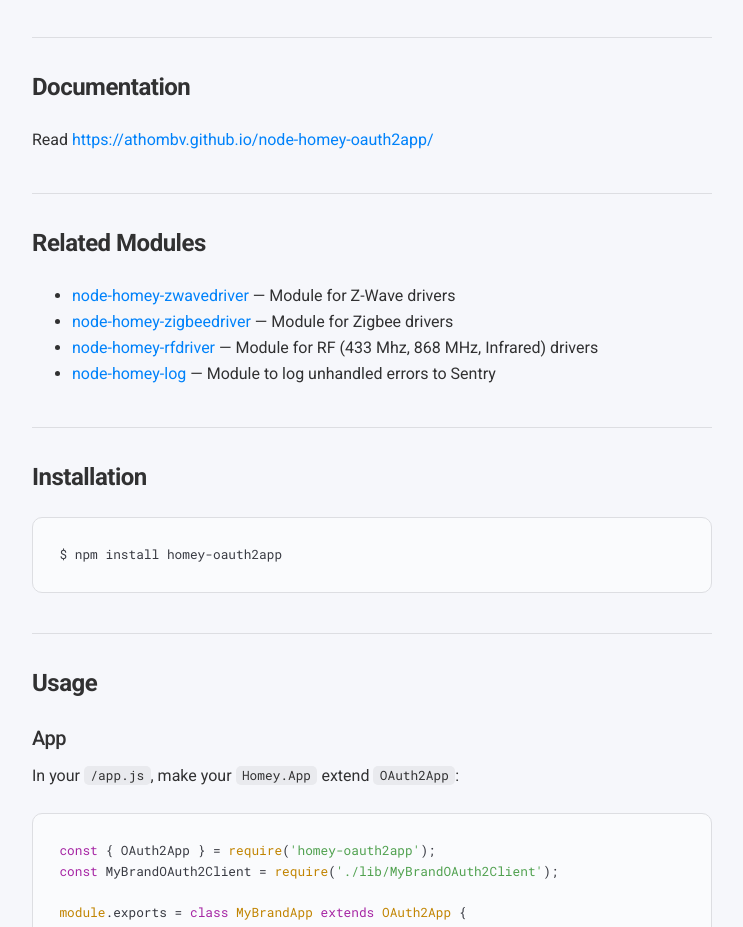
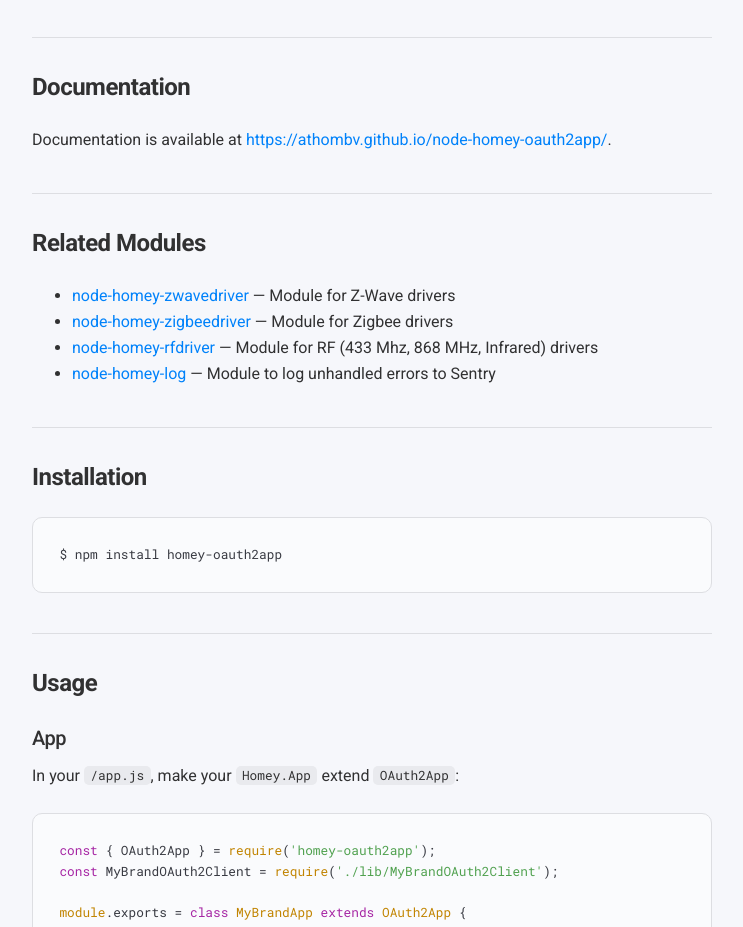
Before and after one commit to athombv/node-homey-oauth2app, a plain HTML site: page index.html in a window 1280 px wide. Shown: the part 1509-2436 px from the top of the page, without its empty margins (448-1191 px from the left). Drawn offline with Linux system fonts and the light colour scheme.

Commit message:
deploy: e1b6c92851dc9ee9fb2cee020b9cba766ed1cb61

```diff
--- a/index.html
+++ b/index.html
@@ -50,7 +50,7 @@
 <p>This module does the heavy lifting for a <a href="https://developer.athom.com">Homey App</a> that talks to any OAuth2 Web API.</p>
 <p>This module requires Homey Apps SDK v3.</p>
 <h2>Documentation</h2>
-<p>Read <a href="https://athombv.github.io/node-homey-oauth2app/">https://athombv.github.io/node-homey-oauth2app/</a></p>
+<p>Documentation is available at <a href="https://athombv.github.io/node-homey-oauth2app/">https://athombv.github.io/node-homey-oauth2app/</a>.</p>
 <h2>Related Modules</h2>
 <ul>
 <li><a href="https://github.com/athombv/node-homey-zwavedriver">node-homey-zwavedriver</a> — Module for Z-Wave drivers</li>
```
